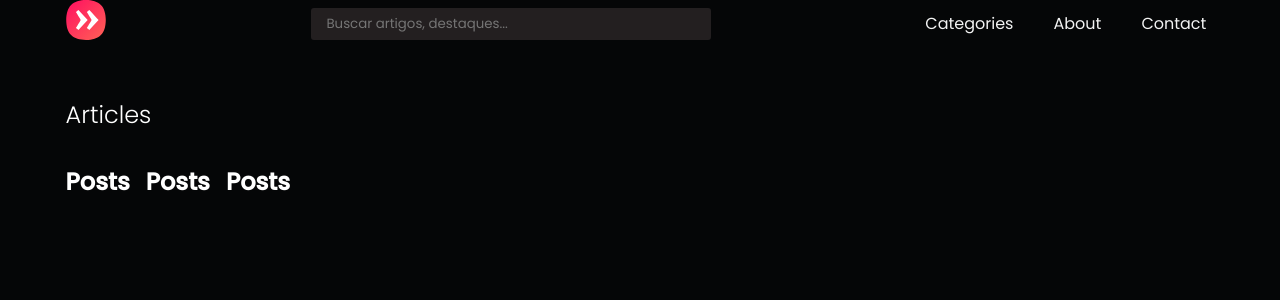
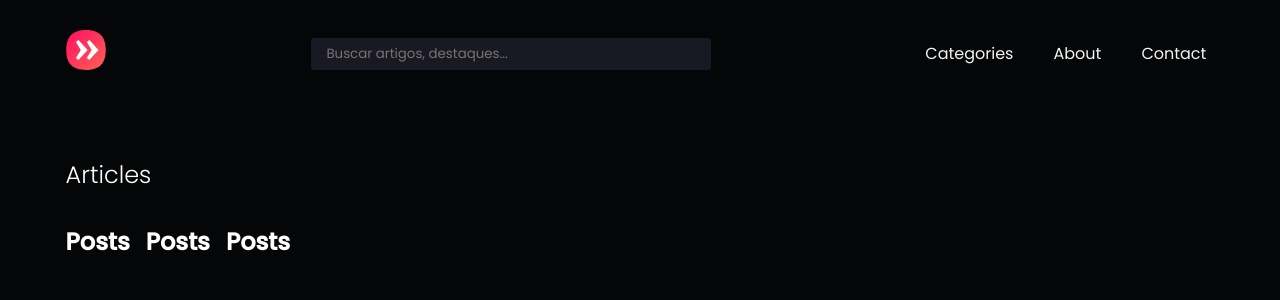
Before and after one commit to pfrancaneto/blog, a React (Create React App) app: page / in a window 1280 px wide. Shown: the top 300 px of the page. Built offline with nearby package versions, Linux system fonts and the light colour scheme.

Commit message:
header style adjustments

```diff
--- a/src/components/Header/styles.css
+++ b/src/components/Header/styles.css
@@ -2,6 +2,7 @@ header {
   display: flex;
   justify-content: space-between;
   align-items: center;
+  padding: 30px 0;
 }
 
 img {
@@ -13,7 +14,7 @@ img {
   width: 400px;
   border: none;
   border-radius: 3px;
-  background-color: #231f20;
+  background-color: #191923;
   color: #f0f3f5;
   padding: 6px 15px;
   outline: 0;
```
